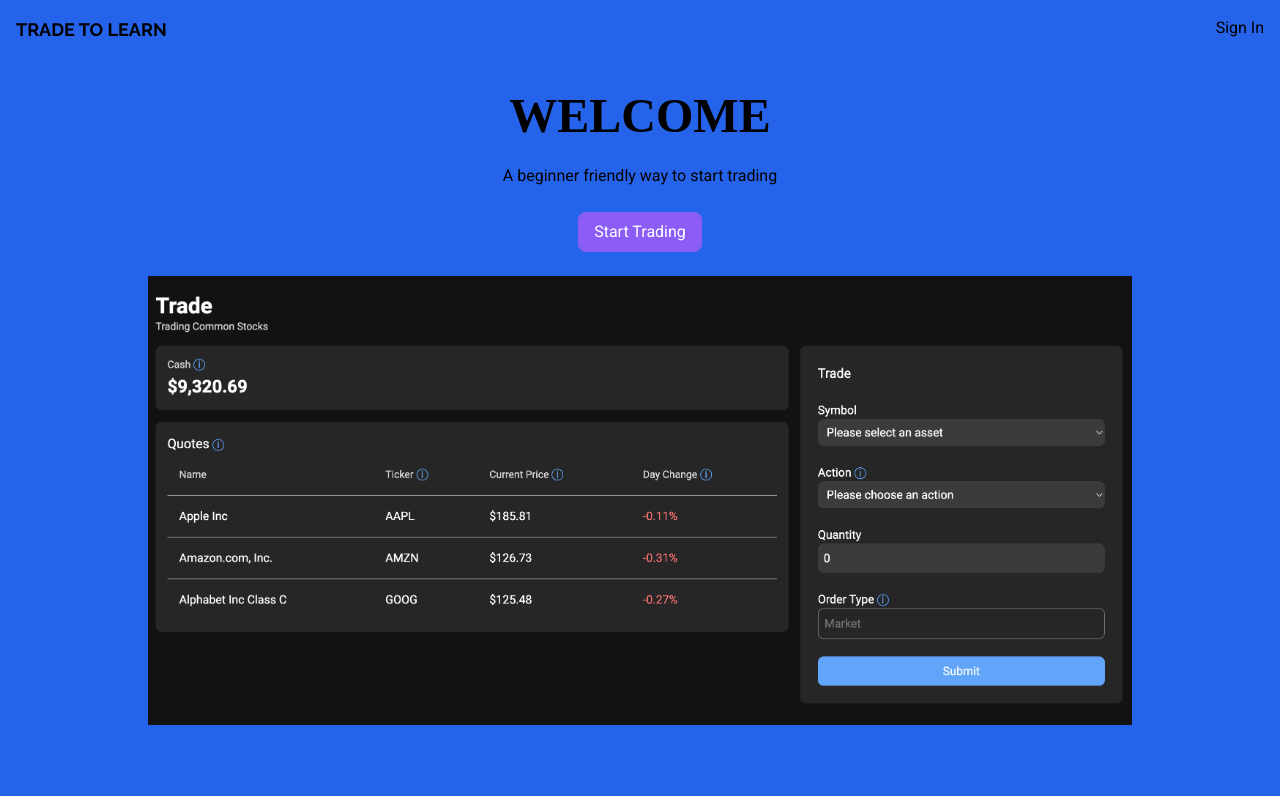
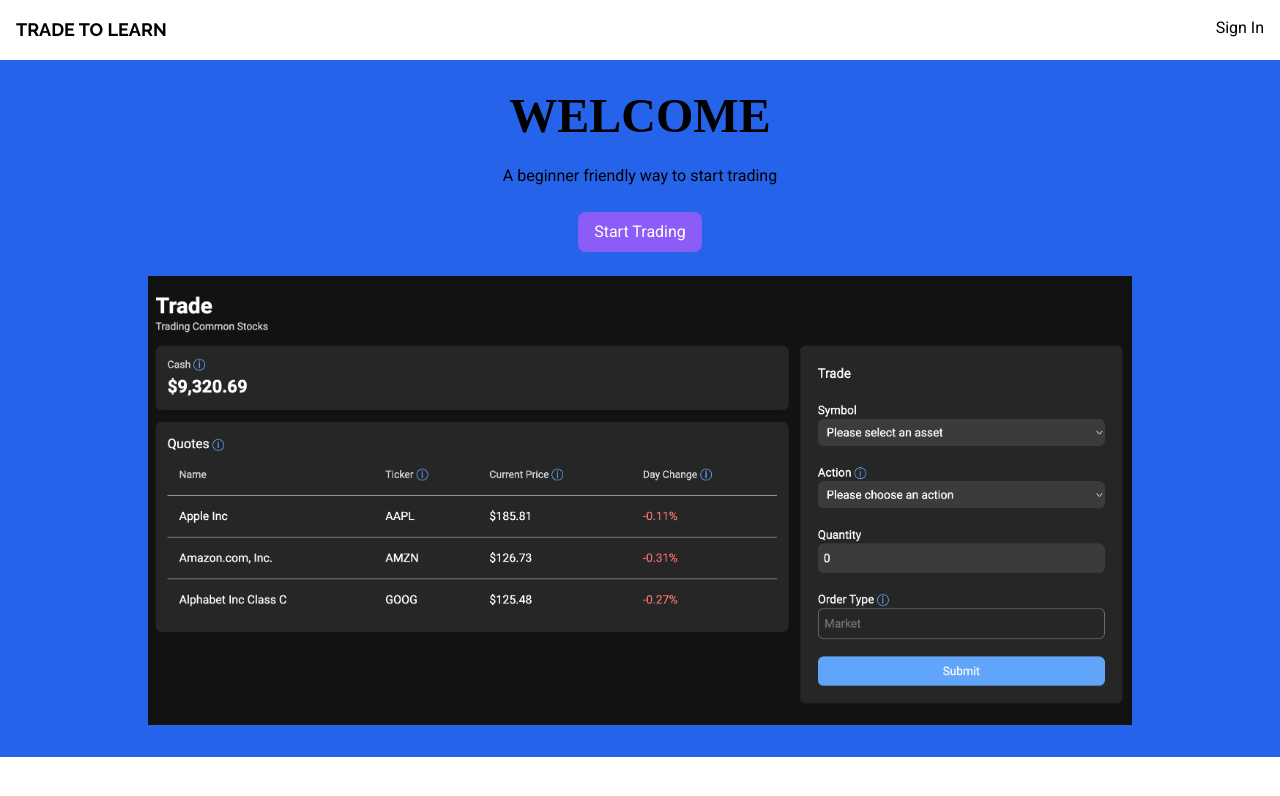
Before and after one commit to jennifertieu/trade-to-learn, a Next.js app: page / in a window 1280 px wide. Shown: the top 796 px of the page. Built offline with nearby package versions, Linux system fonts and the light colour scheme; no server answers; a web font is replaced by a local one.

Commit message:
remove blue background for home page

```diff
--- a/src/components/Layout.tsx
+++ b/src/components/Layout.tsx
@@ -10,11 +10,7 @@ type LayoutProps = {
 const Layout = ({ children }: LayoutProps) => {
   const router = useRouter();
   return (
-    <div
-      className={`flex flex-col items-stretch h-full overflow-auto ${
-        router.pathname === "/" ? "bg-blue-600" : ""
-      }`}
-    >
+    <div className="flex flex-col items-stretch h-full overflow-auto">
       <Navbar />
       <main className="grow shrink-0 basis-auto">{children}</main>
       <Footer />
```
